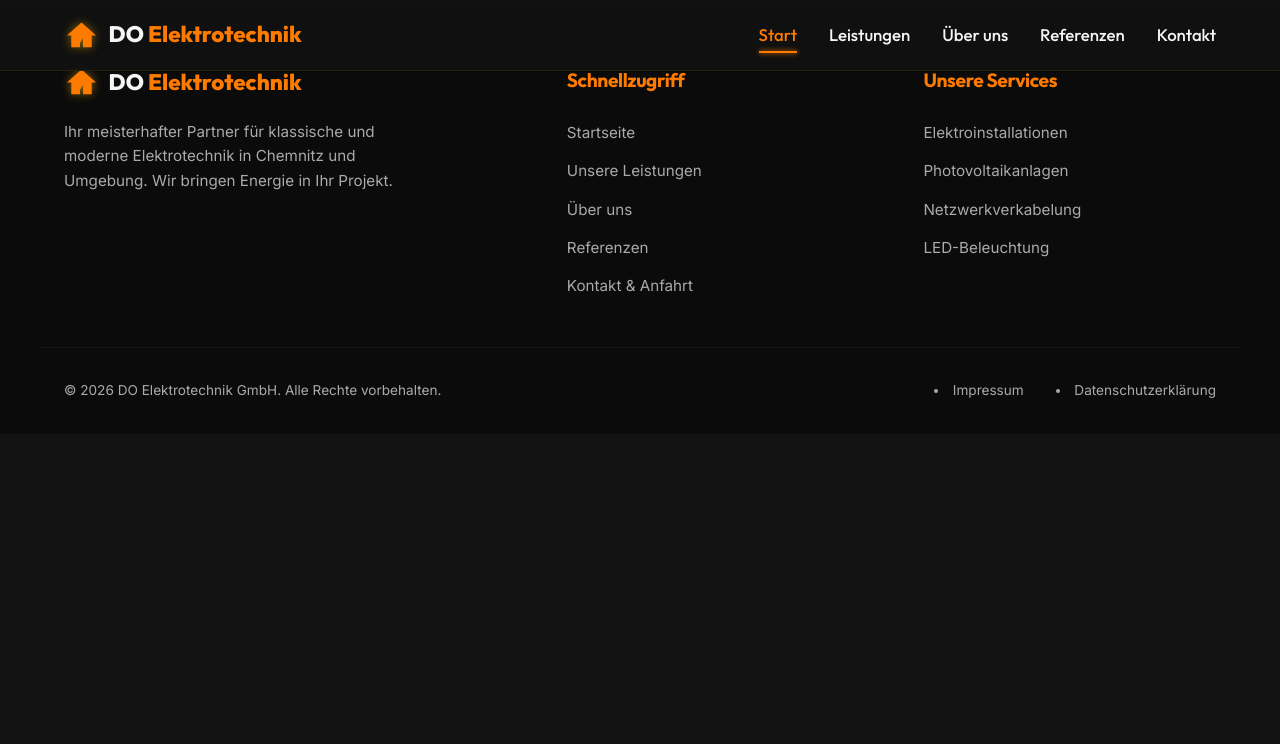
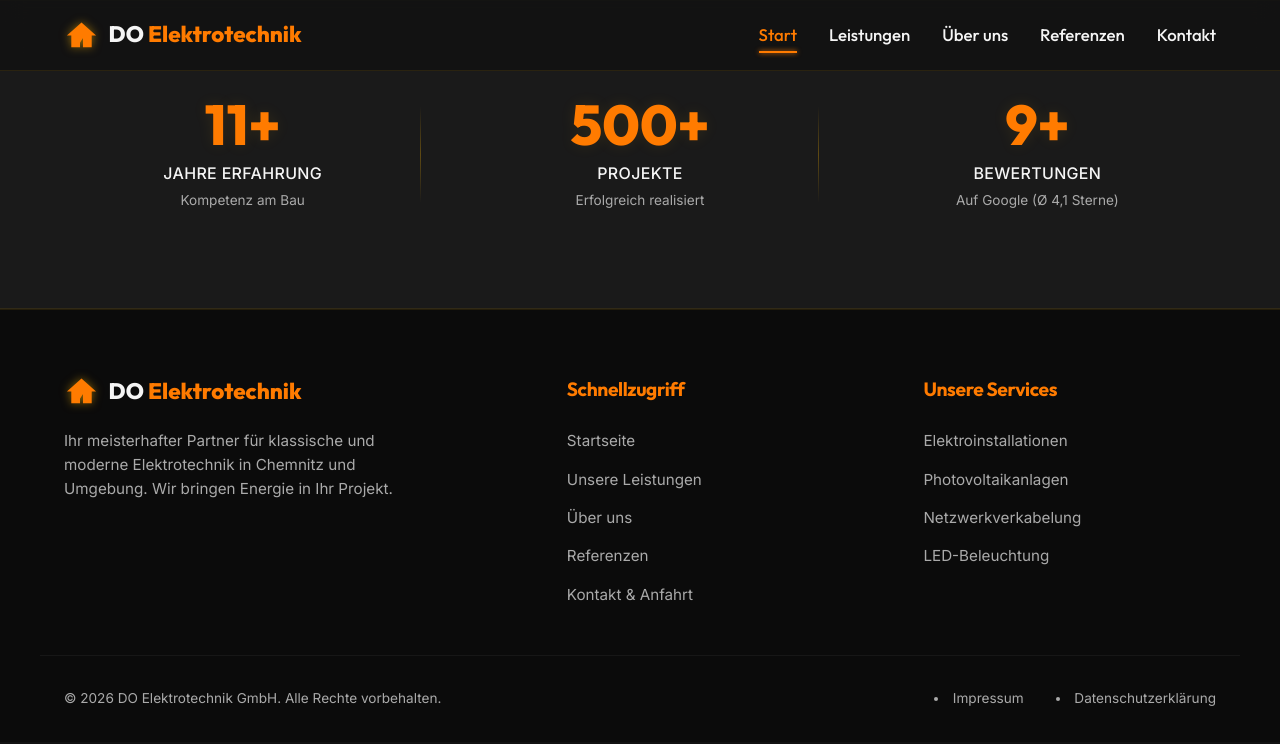
Before and after one commit to elektrikerchemnitz1-ops/page-generator, a plain HTML site: page index.html in a window 1280 px wide. Drawn offline with Linux system fonts and the light colour scheme.

Commit message:
Deploying to gh-pages from @ elektrikerchemnitz1-ops/page-generator@e971a352a4e896587331c29071abc796b9495873 🚀

```diff
--- a/index.html
+++ b/index.html
@@ -1453,6 +1453,30 @@ textarea.form-control {
         </div>
     </header>
 
+    <section class="stats section">
+        <div class="container stats-grid">
+
+    <div class="stat-item reveal">
+        <div class="stat-number" data-target="11">0</div>
+        <div class="stat-label">Jahre Erfahrung</div>
+        <div class="stat-desc">Kompetenz am Bau</div>
+    </div>
+
+    <div class="stat-item reveal">
+        <div class="stat-number" data-target="500">0</div>
+        <div class="stat-label">Projekte</div>
+        <div class="stat-desc">Erfolgreich realisiert</div>
+    </div>
+
+    <div class="stat-item reveal">
+        <div class="stat-number" data-target="9">0</div>
+        <div class="stat-label">Bewertungen</div>
+        <div class="stat-desc">Auf Google (Ø 4,1 Sterne)</div>
+    </div>
+
+        </div>
+    </section>
+
     <footer class="footer">
         <div class="container footer-grid">
 
```
